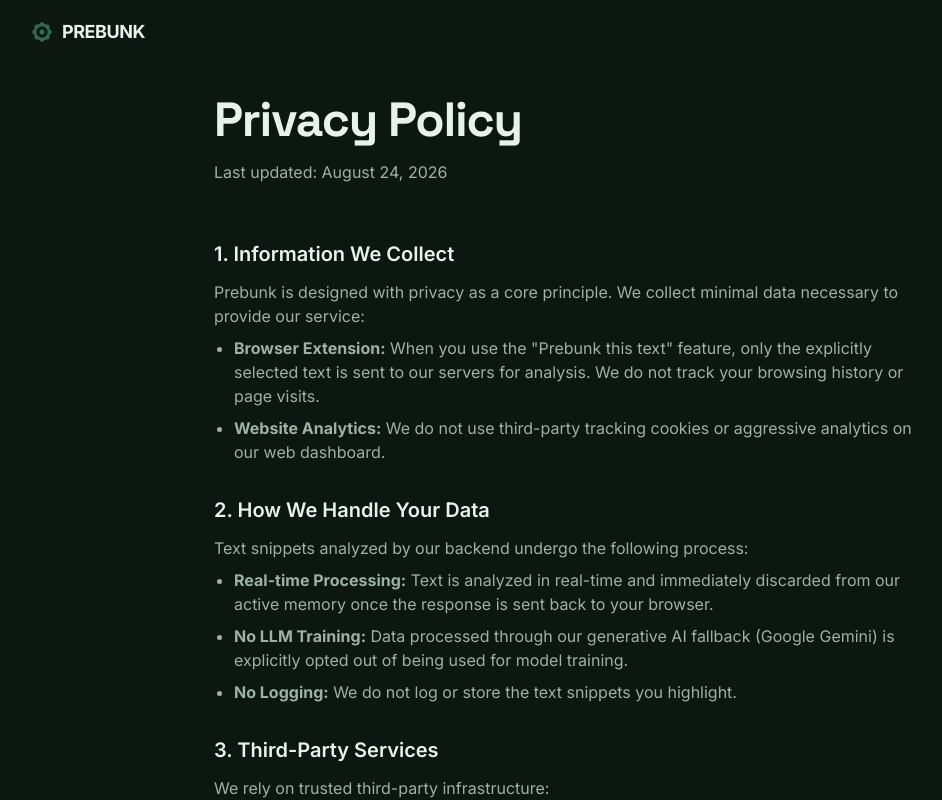
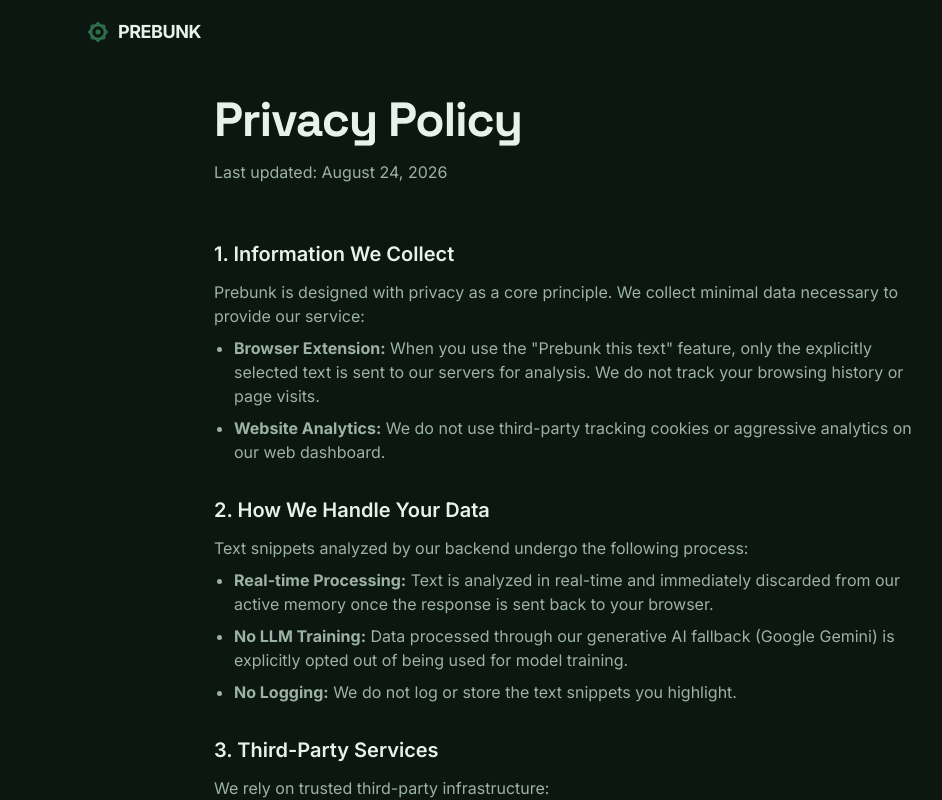
Before and after one commit to muaviz/prebunk, a Next.js app in the folder apps/web/: page /privacy in a window 1280 px wide. Shown: the top 800 px of the page, without its empty margins (66-1008 px from the left). Built offline with nearby package versions, Linux system fonts and the light colour scheme.

Commit message:
deployment fixes

```diff
--- a/apps/web/src/app/claims/[id]/page.tsx
+++ b/apps/web/src/app/claims/[id]/page.tsx
@@ -88,7 +88,7 @@
         type="application/ld+json"
         dangerouslySetInnerHTML={{ __html: JSON.stringify(jsonLd) }}
       />
-      <SiteHeader />
+      <SiteHeader layout="wide" />
 
       <main className="relative flex-1 overflow-hidden bg-background pb-24 pt-28">
         <div className="pointer-events-none absolute inset-0 bg-[radial-gradient(circle_at_50%_15%,rgba(63,128,93,0.15),transparent_45%)]" />
--- a/apps/web/src/app/claims/page.tsx
+++ b/apps/web/src/app/claims/page.tsx
@@ -18,10 +18,10 @@
 
   return (
     <div className="flex flex-col min-h-screen">
-      <SiteHeader />
+      <SiteHeader layout="wide" />
       <main className="relative flex-1 overflow-hidden bg-background py-24">
         <div className="pointer-events-none absolute inset-0 bg-[radial-gradient(circle_at_50%_15%,rgba(63,128,93,0.15),transparent_45%)]" />
-        <div className="relative z-10 mx-auto max-w-5xl px-6">
+        <div className="relative z-10 mx-auto max-w-6xl px-6">
           <ScrollReveal className="mb-10 max-w-3xl">
             <p className="mb-4 text-xs font-semibold uppercase tracking-[0.24em] text-primary">Narrative intelligence</p>
             <h1 className="font-display text-5xl font-bold tracking-[-0.035em] text-foreground md:text-6xl">Claim Database</h1>
--- a/apps/web/src/app/page.tsx
+++ b/apps/web/src/app/page.tsx
@@ -29,7 +29,7 @@
 
   return (
     <div className="flex flex-col min-h-screen">
-      <SiteHeader />
+      <SiteHeader layout="hero" />
       <main className="flex-1">
         <div className="relative isolate overflow-hidden">
           <LiquidParticles />
--- a/apps/web/src/components/home/site-header.tsx
+++ b/apps/web/src/components/home/site-header.tsx
@@ -1,17 +1,32 @@
 import Link from "next/link";
 import { IslamicLogo } from "@/components/ui/islamic-logo";
+import { cn } from "@/lib/utils";
 
-export function SiteHeader() {
+interface SiteHeaderProps {
+  layout?: "hero" | "standard" | "wide";
+}
+
+export function SiteHeader({ layout = "standard" }: SiteHeaderProps) {
+  const innerContent = (
+    <Link href="/" className="flex items-center gap-2 text-foreground">
+      <IslamicLogo className="h-6 w-6 text-primary" />
+      <span className="text-lg font-bold tracking-tight">PREBUNK</span>
+    </Link>
+  );
+
   return (
     <header className="absolute inset-x-0 top-0 z-50 bg-transparent">
-      <div className="grid w-full lg:grid-cols-[minmax(0,1.15fr)_minmax(22rem,0.85fr)]">
-        <div className="mx-auto flex h-16 w-full max-w-[44rem] items-center px-6 lg:translate-x-10 lg:px-10">
-          <Link href="/" className="flex items-center gap-2 text-foreground">
-            <IslamicLogo className="h-6 w-6 text-primary" />
-            <span className="text-lg font-bold tracking-tight">PREBUNK</span>
-          </Link>
+      {layout === "hero" ? (
+        <div className="grid w-full lg:grid-cols-[minmax(0,1.15fr)_minmax(22rem,0.85fr)]">
+          <div className="mx-auto flex h-16 w-full max-w-[44rem] items-center px-6 lg:translate-x-10 lg:px-10">
+            {innerContent}
+          </div>
         </div>
-      </div>
+      ) : (
+        <div className={cn("mx-auto flex h-16 w-full items-center px-6", layout === "wide" ? "max-w-6xl" : "max-w-5xl")}>
+          {innerContent}
+        </div>
+      )}
     </header>
   );
 }
--- a/apps/web/src/components/landing/impact-evidence.tsx
+++ b/apps/web/src/components/landing/impact-evidence.tsx
@@ -46,7 +46,7 @@
             <p className="text-muted-foreground leading-relaxed flex-1">
               Anti-Muslim hate crimes surged significantly in recent years, largely driven by online narratives.
             </p>
-            <a href="#" className="text-sm text-muted-foreground hover:underline font-medium">
+            <a href="#" className="text-sm text-primary hover:underline font-medium">
               FBI UCR Data & CAIR Reports &rarr;
             </a>
           </ScrollReveal>
--- a/pnpm-workspace.yaml
+++ b/pnpm-workspace.yaml
@@ -1,3 +1,6 @@
+packages:
+  - "apps/*"
+
 allowBuilds:
   sharp: false
   unrs-resolver: false
```
Also changed, not shown: 2 other files (tests, documents, lock files or other folders).
